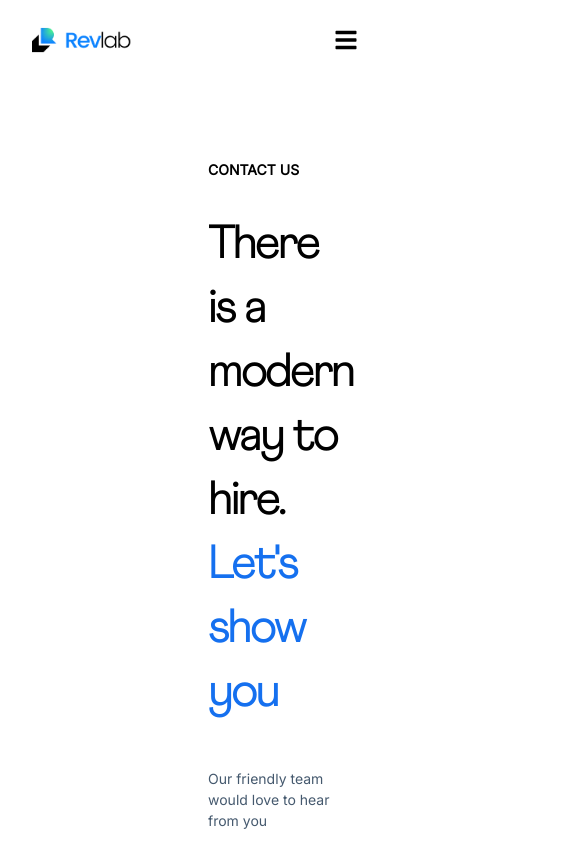
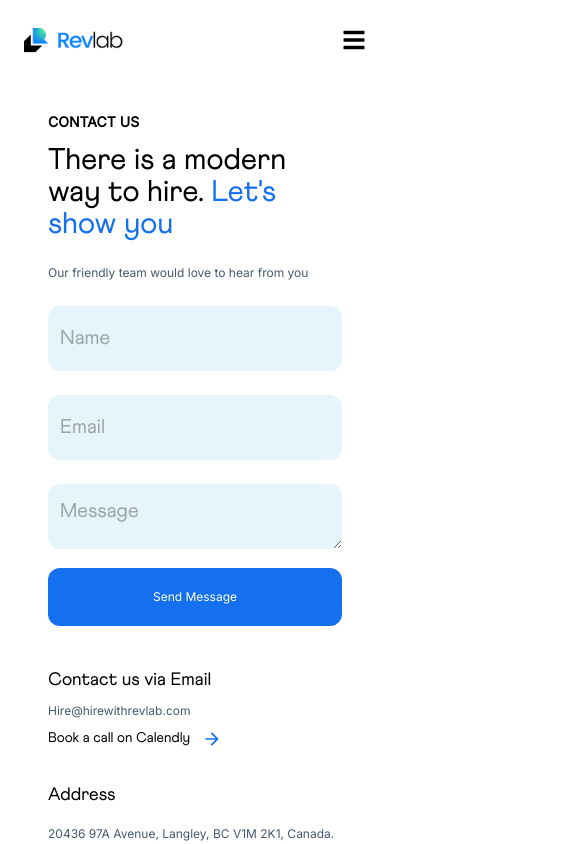
Before and after one commit to GABRIELOFGOD/framer, a React (Vite) app: page /contact in a window 390 px wide. Shown: the top 844 px of the page, 576 px wide, since content can reach past the window. Built offline with nearby package versions, Linux system fonts and the light colour scheme.

Commit message:
It's new week

```diff
--- a/components/Header.jsx
+++ b/components/Header.jsx
@@ -40,7 +40,7 @@ const Header = () => {
     }
 
   return (
-    <div className='flex w-full sticky z-50 bg-primary top-0 h-20 my-auto justify-between px-8 py-3 lg:py-5 lg:px-28'>
+    <div className='flex w-full sticky z-50 bg-primary top-0 h-20 my-auto justify-between px-6 md:px-8 py-2 md:py-3 lg:py-5 lg:px-28'>
         <Link to='/' className='my-auto'>
             <img
                 src="/Images/Revlab logo (2).png"
--- a/components/Logos.jsx
+++ b/components/Logos.jsx
@@ -5,7 +5,7 @@ const Logos = () => {
     <div className=' md:block'>
         <h2 className='md:text-3xl text-[30px] text-center md:text-left md:px-20'>Used by fast-growing <span className="text-secondary">companies</span></h2>
         <div className='py-6'>
-            <div className=' md:flex grid gap-x-3 grid-cols-3 mx-auto items-center justify-evenly md:wili md:justify-between md:px-24 w-full'>
+            <div className=' md:flex grid gap-x-3 grid-cols-3 mx-auto items-center justify-evenly wili md:justify-between md:px-24 w-full'>
                 <img src='Images/1.jpg' alt="Logo-carousel" />
                 <img src='Images/2.jpg' alt="Logo-carousel" />
                 <img src="Images/rayda new.png" alt="Logo-carousel" />
--- a/pages/Contact.jsx
+++ b/pages/Contact.jsx
@@ -26,31 +26,31 @@ const Contact = () => {
     ]
 
   return (
-    <div className=' py-20 px-52'>
-        <div className='flex'>
+    <div className='py-8 px-12 md:py-20 md:px-52'>
+        <div className='md:flex'>
             <div className='flex-1'>
                 <p className='font-[600] text-sm'>CONTACT US</p>
-                <h2 className='test leading-[4rem] py-8 text-5xl '>There is a modern way to hire. <span className="text-secondary">Let's show you</span></h2>
-                <p className='text-textGray text-md py-3 font-[500]'>Our friendly team would love to hear from you</p>
+                <h2 className='md:test md:leading-[4rem] md:py-8 leading-8 py-3 text-[30px] md:text-5xl '>There is a modern way to hire. <span className="text-secondary">Let's show you</span></h2>
+                <p className='text-textGray md:text-md text-[12px] py-3 font-[500]'>Our friendly team would love to hear from you</p>
             </div>
-            <div className="flex-1"><img className='' src="Images/MESSAGE.png" alt="aeroplane-image" /></div>
+            <div className="flex-1 hidden md:flex"><img className='' src="Images/MESSAGE.png" alt="aeroplane-image" /></div>
         </div>
-        <div className='flex gap-10'>
-            <form className='form flex-1' onSubmit={e => e.preventDefault()}>
+        <div className='md:flex md:gap-10'>
+            <form className='form md:pb-0 pb-10 flex-1' onSubmit={e => e.preventDefault()}>
                 <input className='w-full p-3 my-3 box-border rounded-xl' type="text" placeholder='Name' />
                 <input className='w-full p-3 my-3 box-border rounded-xl' type="text" placeholder='Email' />
                 <textarea className='w-full p-3 my-3 box-border rounded-xl' name="" id="" cols="10" placeholder='Message' rows="10"></textarea>
-                <button className='bg-secondary w-full rounded-xl h-fit my-auto text-[14px] py-5 text-primary px-8'>Send Message</button>
+                <button className='bg-secondary w-full rounded-xl h-fit my-auto text-[12px] py-5 text-primary px-8'>Send Message</button>
             </form>
             <div className='flex-1'>
                 <div className=''>
-                    <div className='text-2xl'>Contact us via Email</div>
-                    <p className='py-4 text-md text-textGray'>Hire@hirewithrevlab.com</p>
-                    <span className='flex gap-3'>Book a call on Calendly <i className='my-auto text-secondary font-bold text-xl'><IoMdArrowForward /></i> </span>
+                    <div className='md:text-2xl text-lg'>Contact us via Email</div>
+                    <p className='md:py-4 py-2 text-[12px] md:text-md text-textGray'>Hire@hirewithrevlab.com</p>
+                    <span className='flex text-md md:text-lg gap-3'>Book a call on Calendly <i className='my-auto text-secondary font-bold text-xl'><IoMdArrowForward /></i> </span>
                 </div>
                 <div className='py-8'>
-                    <div className='text-2xl'>Address</div>
-                    <p className='py-4 text-md text-textGray'>20436 97A Avenue, Langley, BC V1M 2K1, Canada.</p>
+                    <div className='md:text-2xl text-lg'>Address</div>
+                    <p className='py-4 text-[12px] md:text-md text-textGray'>20436 97A Avenue, Langley, BC V1M 2K1, Canada.</p>
                 </div>
                 <div>
                     {/* <p className='flex gap-3'>Tel: +2349061932179 <i className='my-auto text-secondary font-bold text-xl'><IoMdArrowForward /></i></p> */}
```
